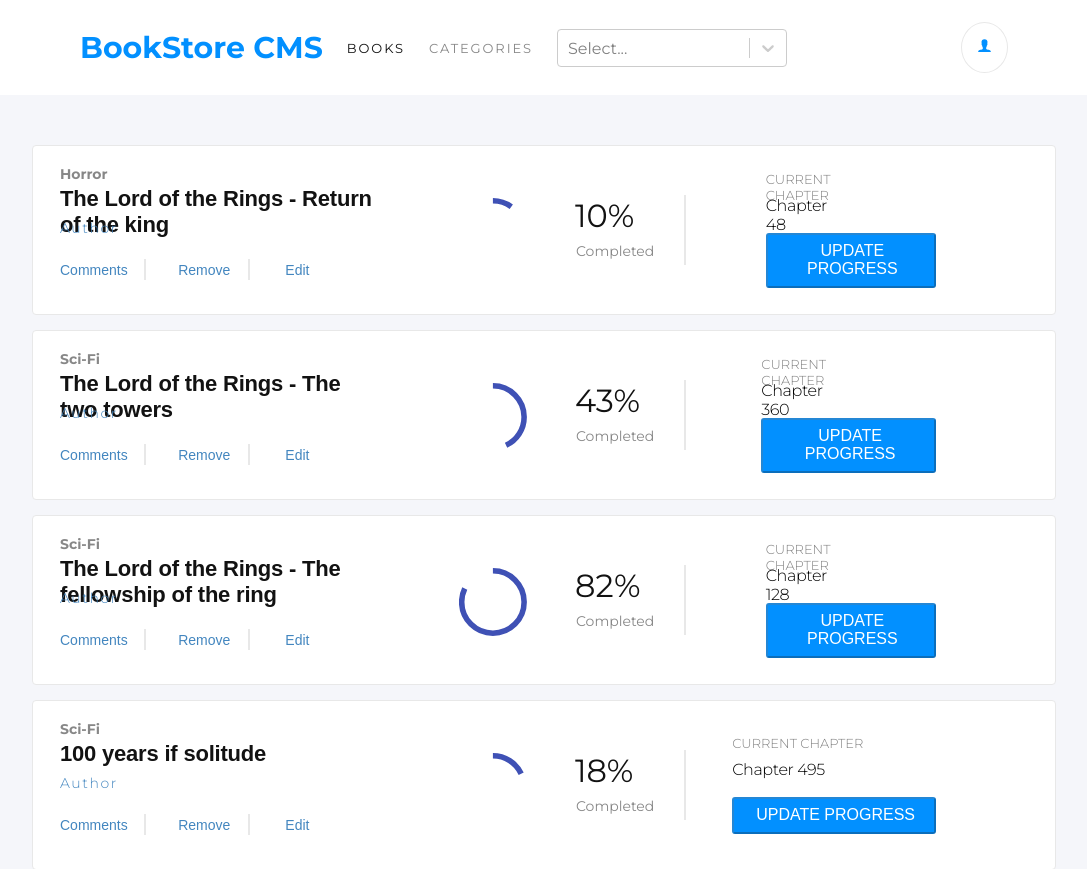
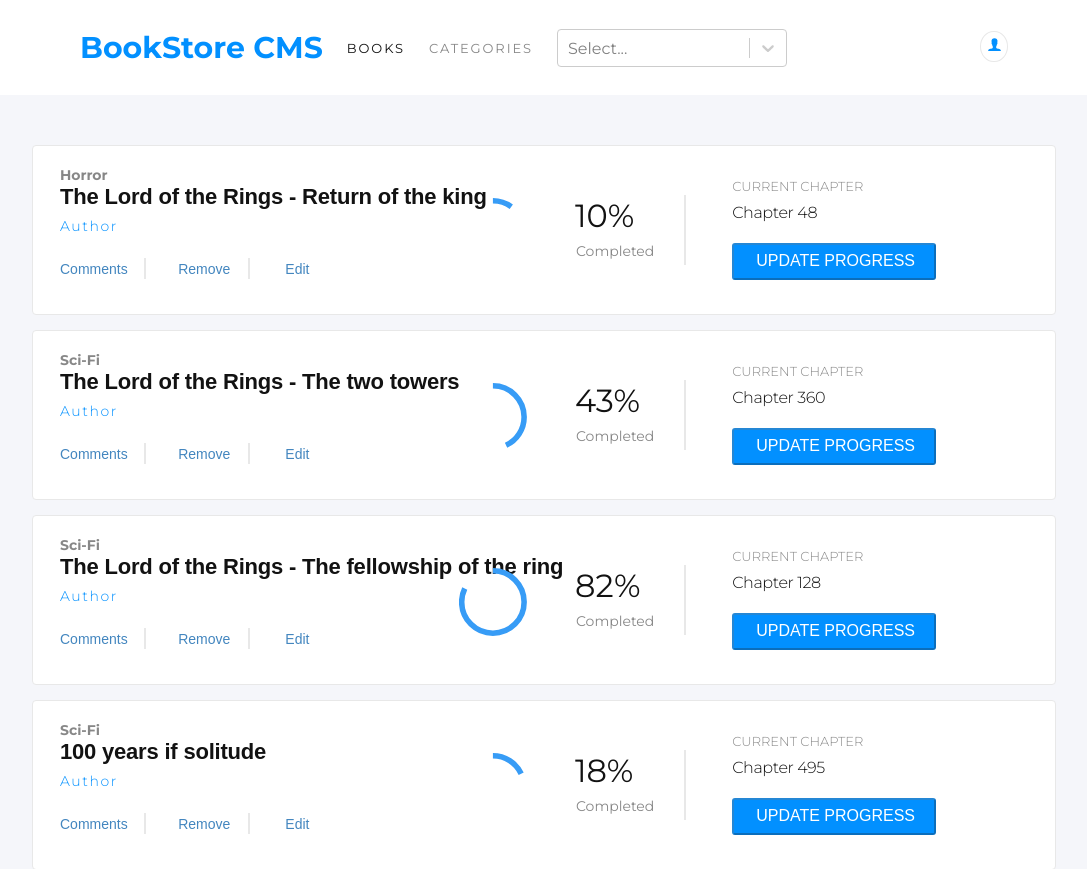
Before and after one commit to sergiocortessat/Redux_Bookstore, a React (Create React App) app: page / in a window 1280 px wide. Shown: the top 869 px of the page, without its empty margins (96-1183 px from the left). Built offline with nearby package versions, Linux system fonts and the light colour scheme.

Commit message:
Add TSE changes

```diff
--- a/src/CSS/Book.scss
+++ b/src/CSS/Book.scss
@@ -1,8 +1,16 @@
 $azure: #0290ff;
+$blue: #4386bf;
 $black-two: #121212;
+$flex: flex;
+$normal: normal;
+$montserrat: montserrat, sans-serif;
+$robotoslab: robotoslab, sans-serif;
+$alignitems: center;
+$medium-blue: #307bbe;
+$dodger-blue: #379cf6;
 
 .book-item {
-  display: flex;
+  display: $flex;
   flex-direction: row;
   justify-content: space-between;
   height: 10.625rem;
@@ -12,13 +20,13 @@ $black-two: #121212;
   width: 100%;
   margin: 0 0.063rem 0.938rem 0;
   padding: 2rem 7.438rem 1.625rem 1.688rem;
-  align-items: center;
+  align-items: $alignitems;
   position: relative;
 }
 
 .progress {
-  display: flex;
-  align-items: center;
+  display: $flex;
+  align-items: $alignitems;
   margin: 0 10px;
   position: absolute;
   right: 310px;
@@ -27,6 +35,7 @@ $black-two: #121212;
     width: 5.625rem;
     height: 5.62rem;
     padding: 0.62rem 0.625rem 0.75rem 0.75rem;
+    color: $dodger-blue;
   }
 
   .MuiCircularProgress-root {
@@ -41,13 +50,13 @@ $black-two: #121212;
     width: 4.25rem;
     height: 2.438rem;
     margin: 0.063rem 5.75rem 0 0.688rem;
-    font-family: Montserrat, sans-serif;
+    font-family: $montserrat;
     font-size: 2rem;
-    font-weight: normal;
-    font-stretch: normal;
-    font-style: normal;
-    line-height: normal;
-    letter-spacing: normal;
+    font-weight: $normal;
+    font-stretch: $normal;
+    font-style: $normal;
+    line-height: $normal;
+    letter-spacing: $normal;
     color: $black-two;
   }
 
@@ -56,7 +65,7 @@ $black-two: #121212;
     height: 1.125rem;
     margin: 0.438rem 4.938rem 0.75rem 0.75rem;
     opacity: 0.5;
-    font-family: Montserrat, sans-serif;
+    font-family: $montserrat;
     font-size: 0.875rem;
     font-weight: normal;
     font-stretch: normal;
@@ -87,7 +96,7 @@ $black-two: #121212;
     font-style: normal;
     line-height: normal;
     letter-spacing: normal;
-    color: var(--black-two);
+    color: $black-two;
   }
 
   h4 {
@@ -99,28 +108,27 @@ $black-two: #121212;
     font-style: normal;
     line-height: normal;
     letter-spacing: -0.4px;
-    color: var(--black-two);
+    color: $black-two;
   }
 
   button {
     padding: 0.438rem 1.188rem 0.5rem 1.375rem;
-    margin: 0.75rem 0 0.563rem 3.688rem;
+    margin: 0.95rem 0 0.563rem 3.688rem;
     border-radius: 3px;
     background-color: $azure;
     color: white;
-    font-family: RobotoSlab, sans-serif;
+    font-family: $robotoslab;
   }
 }
 
 .book-info {
-  display: flex;
+  display: $flex;
   flex-direction: column;
   align-self: center;
 
   h3 {
     height: 1.813rem;
-    margin: 0.188rem 20.188rem 0 0;
-    font-family: RobotoSlab, sans-serif;
+    font-family: $robotoslab;
     font-size: 1.375rem;
     font-weight: bold;
     font-stretch: normal;
@@ -134,7 +142,7 @@ $black-two: #121212;
     height: 1.125rem;
     margin: 0 2.438rem 0 0;
     opacity: 0.5;
-    font-family: Montserrat, sans-serif;
+    font-family: $montserrat;
     font-size: 0.875rem;
     font-weight: bold;
     font-stretch: normal;
@@ -148,14 +156,14 @@ $black-two: #121212;
     width: 6.688rem;
     height: 1.188rem;
     margin: 0.25rem 0 0;
-    font-family: Montserrat, sans-serif;
+    font-family: $montserrat;
     font-size: 0.875rem;
     font-weight: 300;
     font-stretch: normal;
     font-style: normal;
     line-height: normal;
     letter-spacing: 0.1rem;
-    color: #4386bf;
+    color: $azure;
   }
 
   .buttons {
@@ -170,28 +178,28 @@ $black-two: #121212;
     .comments {
       height: 1.188rem;
       margin: 0.188rem 0.1rem 0.125rem 0;
-      font-family: RobotoSlab, sans-serif;
+      font-family: $robotoslab;
       font-size: 0.875rem;
       font-weight: 300;
       font-stretch: normal;
       font-style: normal;
       line-height: normal;
       letter-spacing: normal;
-      color: #4386bf;
+      color: $blue;
     }
 
     .remove {
       width: 3.375rem;
       height: 1.188rem;
       margin: 0.188rem 0.1rem 0.125rem 0.875rem;
-      font-family: RobotoSlab, sans-serif;
+      font-family: $robotoslab;
       font-size: 0.875rem;
       font-weight: 300;
       font-stretch: normal;
       font-style: normal;
       line-height: normal;
       letter-spacing: normal;
-      color: #4386bf;
+      color: $blue;
       cursor: pointer;
     }
 
@@ -199,14 +207,14 @@ $black-two: #121212;
       width: 1.688rem;
       height: 1.188rem;
       margin: 0.188rem 0.1rem 0.125rem 1.063rem;
-      font-family: RobotoSlab, sans-serif;
+      font-family: $robotoslab;
       font-size: 0.875rem;
       font-weight: 300;
       font-stretch: normal;
       font-style: normal;
       line-height: normal;
       letter-spacing: normal;
-      color: #4386bf;
+      color: $blue;
     }
 
     .horizontal-line-2 {
--- a/src/CSS/BookForm.scss
+++ b/src/CSS/BookForm.scss
@@ -1,5 +1,6 @@
 $azure: #0290ff;
 $black-two: #121212;
+$border-4: 4px;
 
 .vertical-line-1 {
   display: block;
@@ -26,7 +27,7 @@ $black-two: #121212;
     width: 41.5rem;
     height: 2.813rem;
     margin: 1.188rem 2.125rem 0 0;
-    border-radius: 4px;
+    border-radius: $border-4;
     border: solid 1px #e8e8e8;
     background-color: white;
     padding-left: 10px;
@@ -34,12 +35,12 @@ $black-two: #121212;
 
   .book-category {
     width: 41.5rem;
-    border-radius: 4px;
+    border-radius: $border-4;
   }
 
   .css-yk16xz-control {
     height: 2.813rem !important;
-    border-radius: 4px;
+    border-radius: $border-4;
   }
 
   .submit-button {
--- a/src/CSS/NavBar.scss
+++ b/src/CSS/NavBar.scss
@@ -1,9 +1,10 @@
 $azure: #0290ff;
 $black-two: #121212;
+$display-flex: flex;
 
 header {
   background-color: white;
-  display: flex;
+  display: $display-flex;
   font-family: Montserrat, sans-serif;
   height: 5.938rem;
   align-items: center;
@@ -11,7 +12,7 @@ header {
   margin: 0 auto;
 
   .header-text {
-    display: flex;
+    display: $display-flex;
     align-items: center;
     margin-left: 11rem;
   }
@@ -46,9 +47,10 @@ header {
 
   .oval {
     margin-right: 11rem;
-    padding: 0.875rem;
+    padding: 0.275rem;
     border: solid 1px #e8e8e8;
     border-radius: 50%;
+    margin-bottom: 2px;
 
     svg {
       width: 1.063rem;
```
